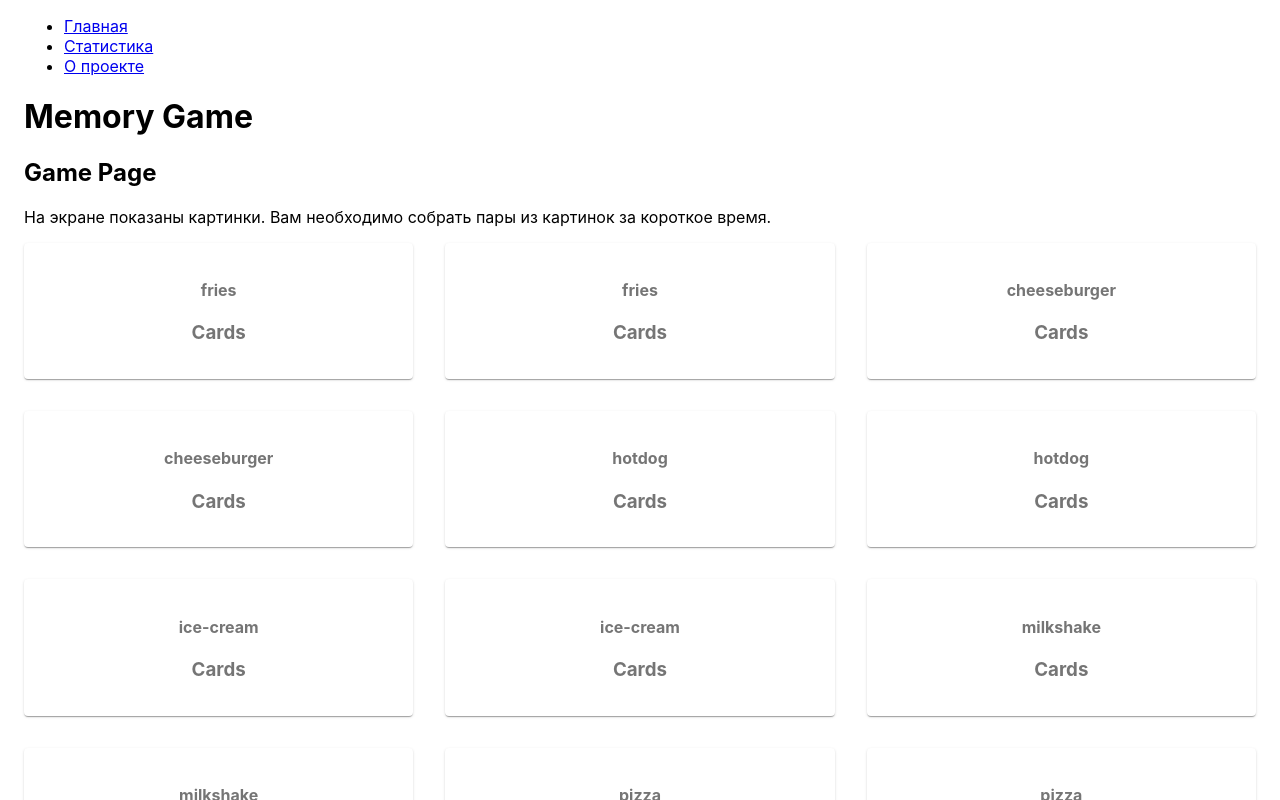
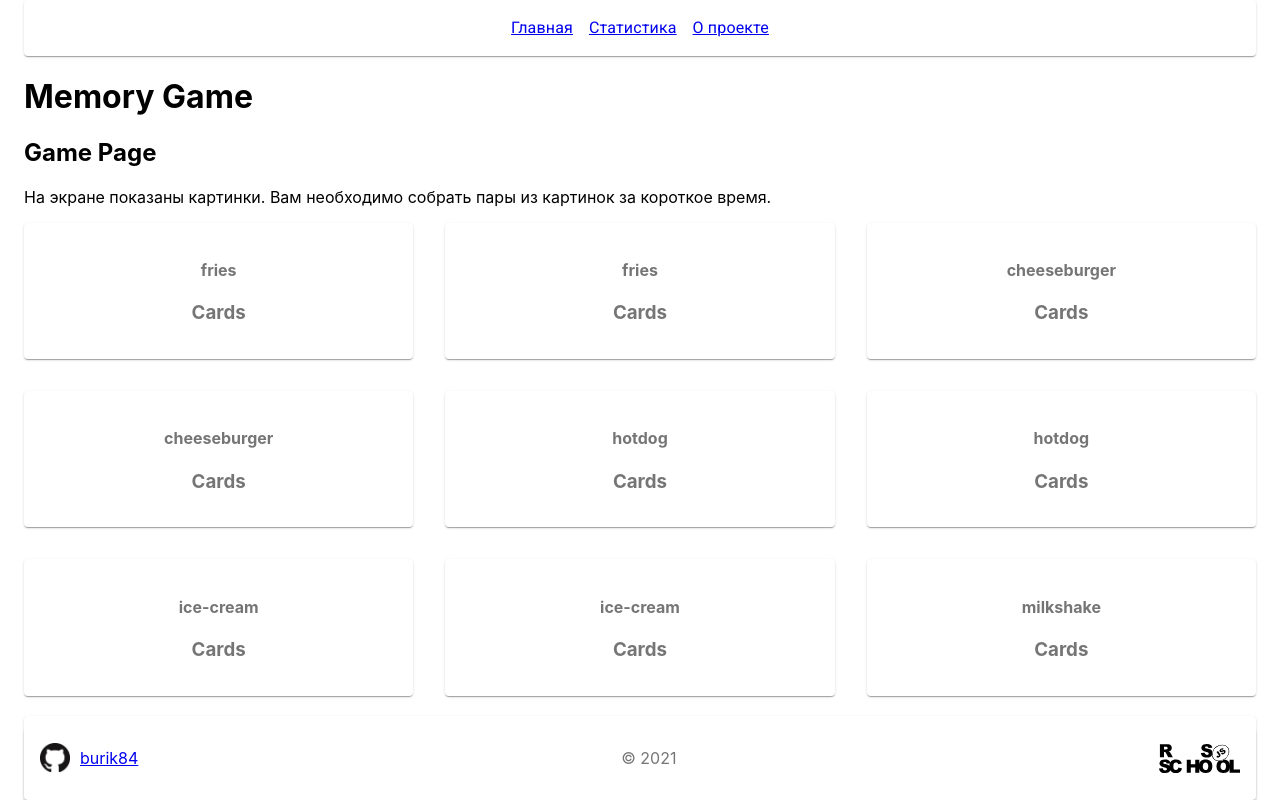
Before and after one commit to burik84/react-game, a React (Create React App) app in the folder react-game/: page / in a window 1280 px wide. Shown: the top 800 px of the page. Built offline with nearby package versions, Linux system fonts and the light colour scheme.

Commit message:
feat: add styling components

```diff
--- a/react-game/src/App.tsx
+++ b/react-game/src/App.tsx
@@ -1,6 +1,7 @@
 import React, { useEffect, useState } from 'react';
-import { BrowserRouter as Router, Route } from 'react-router-dom';
-import { Container } from '@material-ui/core';
+import { BrowserRouter as Router, Route, Switch } from 'react-router-dom';
+import { Container, Grid, Paper } from '@material-ui/core';
+import { makeStyles, createStyles, Theme } from '@material-ui/core/styles';
 
 import Home from './components/pages/Home/Home';
 import About from './components/pages/About/About';
@@ -9,17 +10,69 @@ import Statistic from './components/pages/Statistic/Statistic';
 import Header from './components/layout/Header';
 import Footer from './components/layout/Footer/Footer';
 
+const useStyles = makeStyles((theme: Theme) =>
+  createStyles({
+    root: {
+      flexGrow: 1,
+      height: '100vh',
+    },
+    paper: {
+      padding: theme.spacing(2),
+      textAlign: 'center',
+      color: theme.palette.text.secondary,
+    },
+    grid: {
+      height: '100vh',
+      width: '100%',
+      position: 'relative',
+    },
+    footer: {
+      position: 'absolute',
+      zIndex: 1,
+      bottom: 0,
+      left: 0,
+      right: 0,
+      margin: '0 auto',
+    },
+  })
+);
+
 function App() {
+  const classes = useStyles();
   return (
     <div className="App">
       <Router>
         <Container>
+          <Grid
+            spacing={1}
+            direction="column"
+            justify="space-between"
+            alignItems="center"
+            className={classes.grid}
+          >
+            <Grid item xs={12}>
+              <Paper className={classes.paper}>
                 <Header />
+              </Paper>
+            </Grid>
+
+            <Grid item xs={12}>
               <h1>Memory Game</h1>
+            </Grid>
+
+            <Grid item xs={12}>
+              <Switch>
                 <Route path="/" component={Home} exact />
                 <Route path="/about" component={About} />
                 <Route path="/statistic" component={Statistic} />
+              </Switch>
+            </Grid>
+            <Grid item xs={12} className={classes.footer}>
+              <Paper className={classes.paper}>
                 <Footer />
+              </Paper>
+            </Grid>
+          </Grid>
         </Container>
       </Router>
     </div>
--- a/react-game/src/components/layout/Header.tsx
+++ b/react-game/src/components/layout/Header.tsx
@@ -1,21 +1,37 @@
 import React from 'react';
 import { NavLink } from 'react-router-dom';
 
+import { makeStyles, createStyles, Theme } from '@material-ui/core/styles';
+import Link from '@material-ui/core/Link';
+import Typography from '@material-ui/core/Typography';
+
+const useStyles = makeStyles((theme: Theme) =>
+  createStyles({
+    root: {
+      '& > * + *': {
+        marginLeft: theme.spacing(2),
+      },
+    },
+  })
+);
+
 const Header = () => {
+  const classes = useStyles();
+
   return (
     <header>
       <nav>
-        <ul>
-          <li>
-            <NavLink to="/">Главная</NavLink>
-          </li>
-          <li>
-            <NavLink to="/statistic">Статистика</NavLink>
-          </li>
-          <li>
-            <NavLink to="/about">О проекте</NavLink>
-          </li>
-        </ul>
+        <Typography className={classes.root} align="center">
+          <NavLink to="/" color="primary">
+            Главная
+          </NavLink>
+          <NavLink to="/statistic" color="primary">
+            Статистика
+          </NavLink>
+          <NavLink to="/about" color="primary">
+            О проекте
+          </NavLink>
+        </Typography>
       </nav>
     </header>
   );
--- a/react-game/src/components/layout/Timer/Timer.tsx
+++ b/react-game/src/components/layout/Timer/Timer.tsx
@@ -1,4 +1,5 @@
 import React, { useState, useEffect, useRef } from 'react';
+import Box from '@material-ui/core/Box';
 
 type TProps = {
   winner: boolean;
@@ -30,7 +31,7 @@ const Timer: React.FC<TProps> = ({ winner, isGame, stopGame, stopTimer }) => {
     }
   }, [winner, isGame]);
 
-  return <div>Время: {timer} </div>;
+  return <Box>Время: {timer}</Box>;
 };
 
 export default Timer;
--- a/react-game/src/index.scss
+++ b/react-game/src/index.scss
@@ -11,9 +11,9 @@ code {
   font-family: source-code-pro, Menlo, Monaco, Consolas, 'Courier New',
     monospace;
 }
-.App{
-  height: 100vh;
-}
+// .App{
+//   height: 100vh;
+// }
 footer{
   display: flex;
   flex-direction: row;
```
Lines whose indentation alone changed are shown as unchanged.
